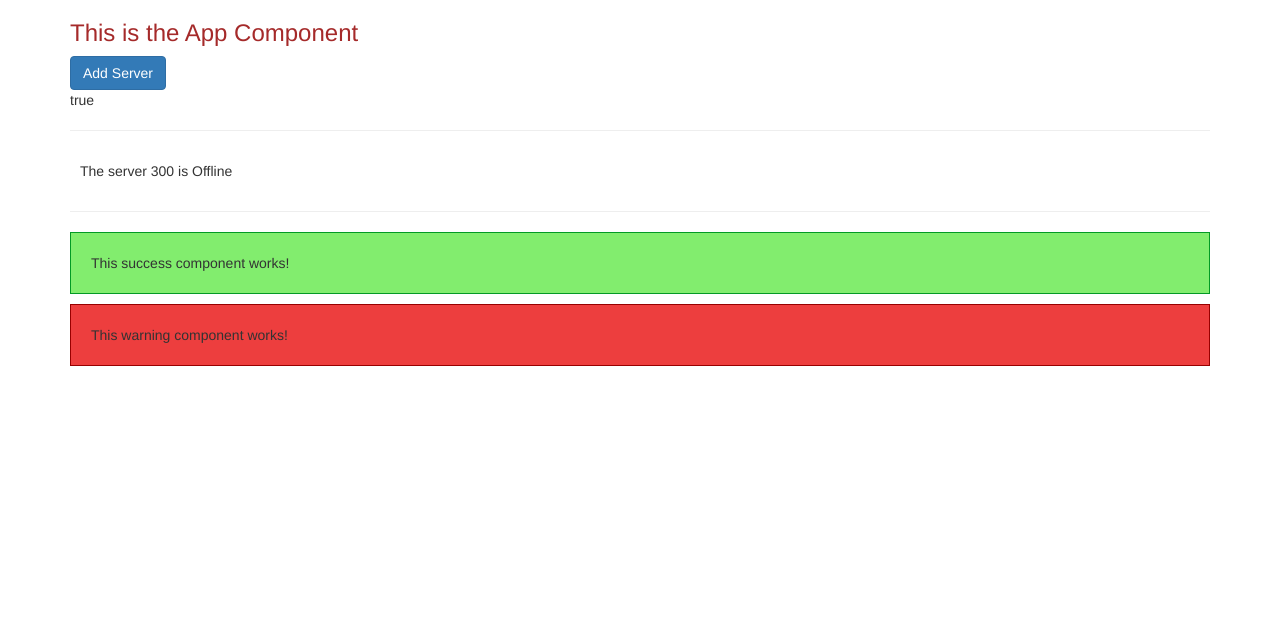
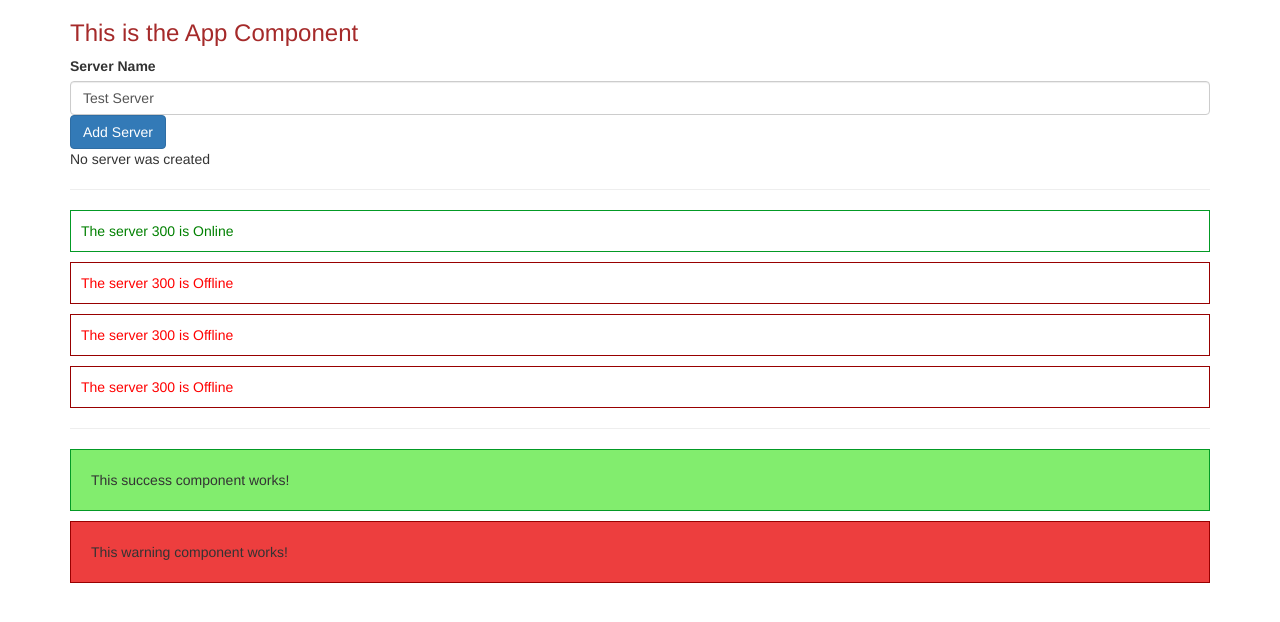
Before and after one commit to debojyotichatterjee9/angular7App, an Angular app: page / in a window 1280 px wide. Shown: the top 622 px of the page. Built offline with nearby package versions, Linux system fonts and the light colour scheme.

Commit message:
styling compnents

```diff
--- a/src/app/server/server.component.css
+++ b/src/app/server/server.component.css
@@ -1,3 +1,11 @@
 p {
     padding: 10px;
 }
+
+.online {
+    border: 1px solid #039a25
+}
+
+.offline {
+    border: 1px solid #980000
+}
--- a/src/app/server/server.component.html
+++ b/src/app/server/server.component.html
@@ -1 +1,2 @@
-<p>The server {{ serverId }} is {{ getServerStatus() }}</p>
+<p [ngStyle]="{color: getColor()}"
+[ngClass]="getServerClass()">The server {{ serverId }} is {{ getServerStatus() }}</p>
--- a/src/app/server/server.component.ts
+++ b/src/app/server/server.component.ts
@@ -11,7 +11,19 @@ export class ServerComponent {
     serverId: number = 300;
     serverStatus: string = 'Offline';
 
+    constructor() {
+        this.serverStatus = Math.random() > 0.5 ? 'Online' : 'Offline';
+    }
+
 getServerStatus(): string {
     return this.serverStatus
 }
+
+    getColor() {
+       return this.serverStatus === 'Online' ? 'green' : 'red';
+    }
+
+    getServerClass() {
+        return this.serverStatus === 'Online' ? {online: true} : {offline: true};
+    }
 }
--- a/src/app/servers/servers.component.html
+++ b/src/app/servers/servers.component.html
@@ -1,6 +1,20 @@
-<button [disabled]="!allowNewServer" class="btn btn-primary"> Add Server</button>
-<p [innerText]="allowNewServer"></p>
+<label>Server Name</label>
+
+<!--<input class="form-control" type="text" (input)="onUpdateServerName($event)">-->
+<input class="form-control" type="text" [(ngModel)]="serverName">
+
+<button [disabled]="!allowNewServer" class="btn btn-primary" (click)="onCreateServer()"> Add Server</button>
+<!--<p>{{ serverCreationStatus }}</p>-->
+<p *ngIf="serverCreationStatus; else noServer" >Server was created with name {{ serverName }}</p>
+<ng-template #noServer>
+    <p>
+        No server was created
+    </p>
+</ng-template>
 <hr>
+<app-server></app-server>
+<app-server></app-server>
+<app-server></app-server>
 <app-server></app-server>
 <hr>
 <app-success></app-success>
--- a/src/app/servers/servers.component.ts
+++ b/src/app/servers/servers.component.ts
@@ -8,6 +8,8 @@ import { Component, OnInit } from '@angular/core';
 export class ServersComponent implements OnInit {
 
     allowNewServer: boolean = false;
+    serverCreationStatus: boolean = false;
+    serverName: string = 'Test Server';
 
   constructor() {
       setTimeout(() => {
@@ -18,4 +20,12 @@ export class ServersComponent implements OnInit {
   ngOnInit(): void {
   }
 
+    onCreateServer() {
+        this.serverCreationStatus = true;
+    }
+
+    onUpdateServerName(event: any) {
+       this.serverName = (<HTMLInputElement>event.target).value;
+    }
+
 }
```
